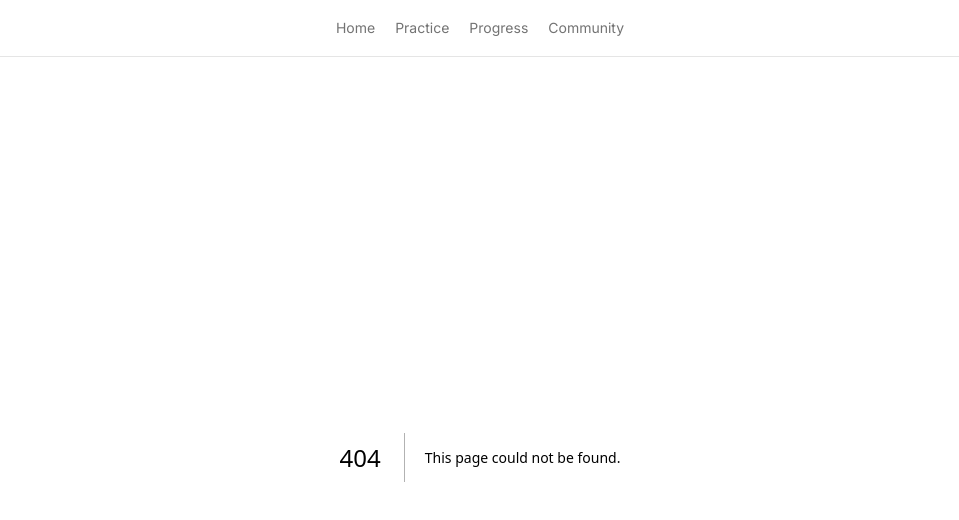
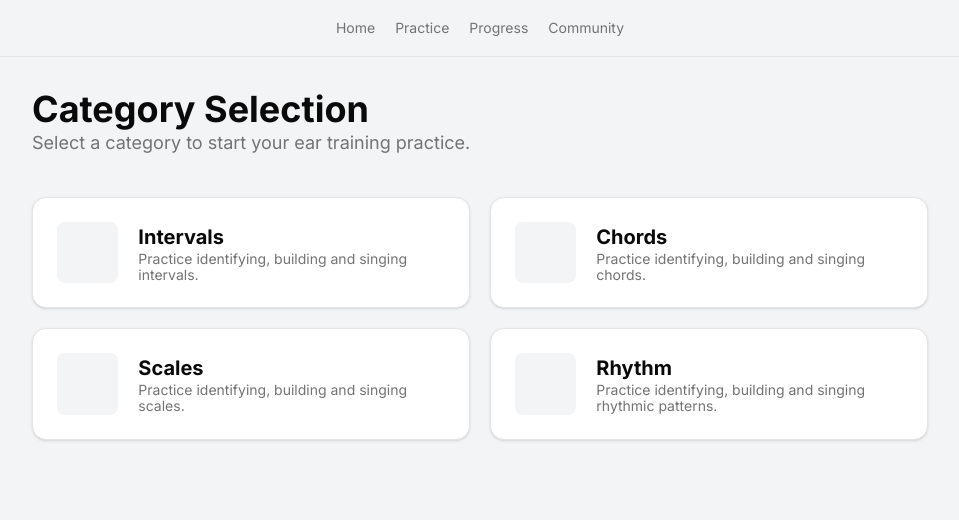
Before and after one commit to aljaz-ferenc/aura, a Next.js app: page /practice in a window 1280 px wide. Before the commit this address had no page. Shown: the top 520 px of the page, without its empty margins (160-1119 px from the left). Built offline with nearby package versions, Linux system fonts and the light colour scheme.

Commit message:
feat: SelectCategoryPage

```diff
--- a/app/_components/Header.tsx
+++ b/app/_components/Header.tsx
@@ -1,20 +1,22 @@
 import Link from "next/link";
 
 const links = [
-    {label: 'Home', href: '#'},
-    {label: 'Practice', href: '#'},
-    {label: 'Progress', href: '#'},
-    {label: 'Community', href: '#'},
-]
+  { label: "Home", href: "/home" },
+  { label: "Practice", href: "/practice" },
+  { label: "Progress", href: "/progress" },
+  { label: "Community", href: "/community" },
+];
 
-export default function Header(){
-    return (
-        <header className='border-b'>
-            <nav className='flex gap-5 justify-center items-center text-muted-foreground h-14 text-sm'>
-                {links.map(link => (
-                    <Link href={link.href}>{link.label}</Link>
-                ))}
-            </nav>
-        </header>
-    )
+export default function Header() {
+  return (
+    <header className="border-b">
+      <nav className="flex gap-5 justify-center items-center text-muted-foreground h-14 text-sm">
+        {links.map((link) => (
+          <Link key={link.href} href={link.href}>
+            {link.label}
+          </Link>
+        ))}
+      </nav>
+    </header>
+  );
 }
--- a/app/home/page.tsx
+++ b/app/home/page.tsx
@@ -1,32 +1,62 @@
-import {Card, CardContent} from "@/components/ui/card";
-import {Flame, GraduationCap} from "lucide-react";
-import {Button} from "@/components/ui/button";
+import { Flame, GraduationCap } from "lucide-react";
+import Link from "next/link";
+import { buttonVariants } from "@/components/ui/button";
+import { Card, CardContent } from "@/components/ui/card";
+import { cn } from "@/lib/utils";
 
-export default function HomePage(){
-    return <main className='container'>
-        <div className='text-center'>
-            <h2 className='text-3xl sm:text-4xl font-bold'>Welcome back, Sarah!</h2>
-            <p className='text-muted-foreground mt-2 text-lg'>Ready to sharpen your musical ear today?</p>
+export default function HomePage() {
+  return (
+    <main className="container">
+      <div className="text-center">
+        <h2 className="text-3xl sm:text-4xl font-bold">Welcome back, Sarah!</h2>
+        <p className="text-muted-foreground mt-2 text-lg">
+          Ready to sharpen your musical ear today?
+        </p>
       </div>
-        <div className='flex justify-center gap-6 w-full max-w-4xl mx-auto px-6 my-10'>
-            <Card className='p-8 rounded-xl shadow-lg transition-transform hover:scale-105 cursor-pointer w-full'>
-                <CardContent className='flex flex-col items-center'>
-                    <GraduationCap className='bg-secondary rounded-full size-24 p-6' color='var(--color-primary)'/>
-                    <p className='text-lg font-bold mt-4'>Current Level</p>
-                    <span className='text-sm text-muted-foreground'>Keep it up!</span>
+      <div className="flex justify-center gap-6 w-full max-w-4xl mx-auto px-6 my-10">
+        <Card className="p-8 rounded-xl shadow-lg transition-transform hover:scale-105 cursor-pointer w-full">
+          <CardContent className="flex flex-col items-center">
+            <GraduationCap
+              className="bg-secondary rounded-full size-24 p-6"
+              color="var(--color-primary)"
+            />
+            <p className="text-lg font-bold mt-4">Current Level</p>
+            <span className="text-sm text-muted-foreground">Keep it up!</span>
           </CardContent>
         </Card>
-            <Card className='p-8 rounded-xl shadow-lg transition-transform hover:scale-105 cursor-pointer w-full'>
-                <CardContent  className='flex flex-col items-center'>
-                    <Flame className='bg-secondary rounded-full size-24 p-6' color='var(--color-primary)'/>
-                    <p className='text-lg font-bold mt-4'>Practice Streak</p>
-                    <span className='text-sm text-muted-foreground'>5 days in a row!</span>
+        <Card className="p-8 rounded-xl shadow-lg transition-transform hover:scale-105 cursor-pointer w-full">
+          <CardContent className="flex flex-col items-center">
+            <Flame
+              className="bg-secondary rounded-full size-24 p-6"
+              color="var(--color-primary)"
+            />
+            <p className="text-lg font-bold mt-4">Practice Streak</p>
+            <span className="text-sm text-muted-foreground">
+              5 days in a row!
+            </span>
           </CardContent>
         </Card>
       </div>
-        <div className='flex items-center justify-center gap-6'>
-            <Button className='rounded-full px-10 py-7 text-lg font-bold cursor-pointer'>Start Practicing</Button>
-            <Button variant='outline' className='rounded-full e px-10 py-7 text-lg font-bold border-primary border-2 hover:outline-primary/80 hover:text-primary/80 text-primary cursor-pointer'>Start Test</Button>
+      <div className="flex items-center justify-center gap-6">
+        <Link
+          href="/practice"
+          className={cn([
+            buttonVariants({ variant: "default" }),
+            "rounded-full px-10 py-7 text-lg font-bold cursor-pointer",
+          ])}
+        >
+          Start Practicing
+        </Link>
+        <Link
+          href="/test"
+          className={cn([
+            buttonVariants({ variant: "outline" }),
+            "rounded-full e px-10 py-7 text-lg font-bold border-primary border-2 hover:outline-primary/80 hover:text-primary/80 text-primary cursor-pointer",
+          ])}
+        >
+          Start Test
+        </Link>
       </div>
     </main>
+  );
 }
--- a/app/layout.tsx
+++ b/app/layout.tsx
@@ -1,5 +1,5 @@
 import type { Metadata } from "next";
-import {Geist, Geist_Mono, Inter} from "next/font/google";
+import { Geist, Geist_Mono, Inter } from "next/font/google";
 import "./globals.css";
 import Header from "@/app/_components/Header";
 
@@ -14,9 +14,9 @@ const geistMono = Geist_Mono({
 });
 
 const inter = Inter({
-    variable: "--font-inter",
-    subsets: ["latin"]
-})
+  variable: "--font-inter",
+  subsets: ["latin"],
+});
 
 export const metadata: Metadata = {
   title: "Create Next App",
@@ -29,11 +29,11 @@ export default function RootLayout({
   children: React.ReactNode;
 }>) {
   return (
-    <html lang="en" >
+    <html lang="en">
       <body
         className={`${geistSans.variable} ${geistMono.variable} ${inter.className} antialiased`}
       >
-      <Header/>
+        <Header />
         {children}
       </body>
     </html>
--- /dev/null
+++ b/app/practice/page.tsx
@@ -0,0 +1,63 @@
+import { Drum, Music, Piano, Scale } from "lucide-react";
+import Link from "next/link";
+import { Card, CardContent } from "@/components/ui/card";
+
+const CATEGORIES = [
+  {
+    title: "Intervals",
+    description: "Practice identifying, building and singing intervals.",
+    icon: <Music color={"var(--color-primary)"} size={35} />,
+    href: "/practice/intervals",
+  },
+  {
+    title: "Chords",
+    description: "Practice identifying, building and singing chords.",
+    icon: <Piano color={"var(--color-primary)"} size={35} />,
+    href: "/practice/chords",
+  },
+  {
+    title: "Scales",
+    description: "Practice identifying, building and singing scales.",
+    icon: <Scale color={"var(--color-primary)"} size={35} />,
+    href: "/practice/scales",
+  },
+  {
+    title: "Rhythm",
+    description:
+      "Practice identifying, building and singing rhythmic patterns.",
+    icon: <Drum color={"var(--color-primary)"} size={35} />,
+    href: "/practice/rhythm",
+  },
+];
+
+export default function SelectCategoryPage() {
+  return (
+    <main className="container">
+      <div className="max-w-4xl mx-auto">
+        <h2 className="text-4xl font-bold">Category Selection</h2>
+        <p className="text-lg text-muted-foreground mb-10">
+          Select a category to start your ear training practice.
+        </p>
+      </div>
+      <div className="grid grid-cols-2 gap-5 max-w-4xl mx-auto">
+        {CATEGORIES.map((category, index) => (
+          <Link href={category.href} key={category.title}>
+            <Card>
+              <CardContent className="flex items-center gap-5">
+                <div className="rounded-md h-full aspect-square grid place-items-center flex-1 bg-background">
+                  {category.icon}
+                </div>
+                <div className="flex-5">
+                  <h3 className="text-xl font-bold">{category.title}</h3>
+                  <p className="text-muted-foreground text-sm leading-4">
+                    {category.description}
+                  </p>
+                </div>
+              </CardContent>
+            </Card>
+          </Link>
+        ))}
+      </div>
+    </main>
+  );
+}
```
Lines whose indentation alone changed are shown as unchanged.
